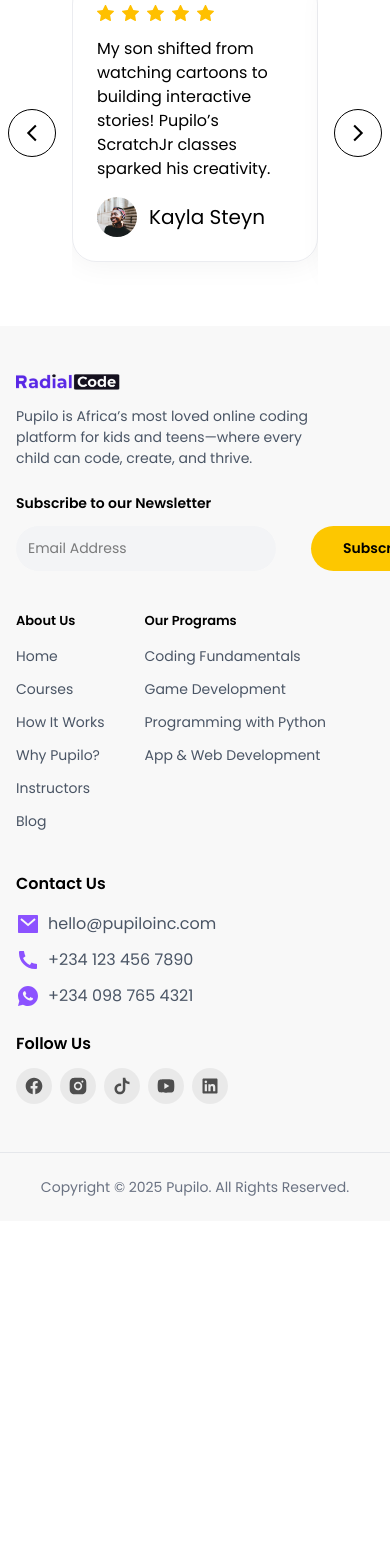
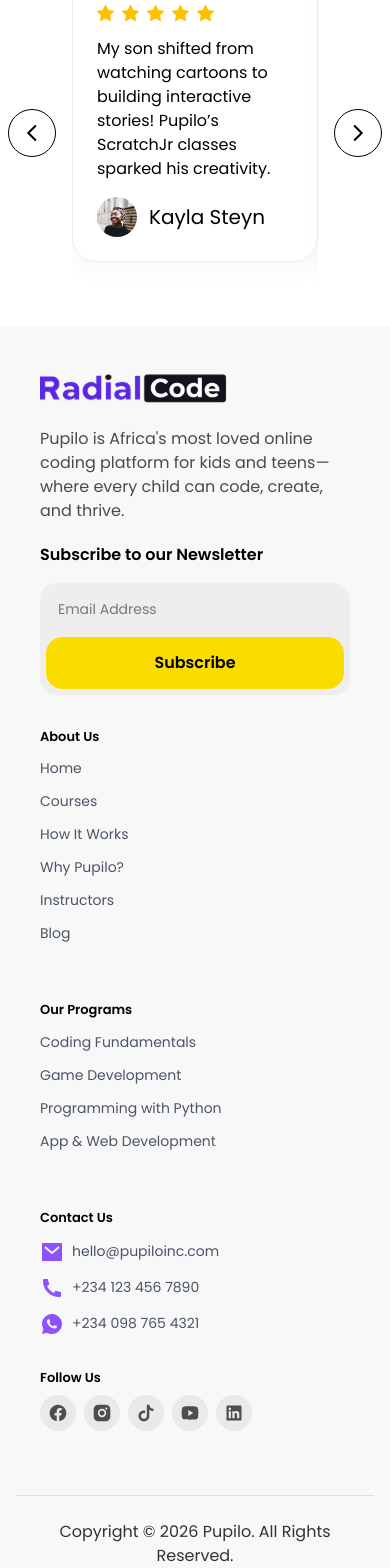
Before and after one commit to Nitik-Banwala/team-project, a React (Vite) app: page / in a window 390 px wide. Shown: the part 5164-6732 px from the top of the page. Before the commit the page ends 6385 px from the top, so only its background shows below. Built offline with nearby package versions, Linux system fonts and the light colour scheme.

Commit message:
make footer responsive

```diff
--- a/src/App.jsx
+++ b/src/App.jsx
@@ -14,7 +14,7 @@
   return (
     <>
       <Navbar/>
-      <Hero />
+       <Hero />
       <HeroSlider />
       <Blogs/>
       <PupiloTopic />
--- a/src/components/common/Footer.jsx
+++ b/src/components/common/Footer.jsx
@@ -1,91 +1,115 @@
+
 import { FOOTER_LINKS, CONTACT_ICONS, SOCIAL_ICONS } from "../../utils/helper";
 import Button from "./Button";
 import Icons from "./Icons";
+
 const Footer = () => {
     return (
-        <footer className="w-full bg-[#F8F8F8]">
-            <div className="max-w-285 mx-auto flex flex-col lg:flex-row gap-10 lg:gap-24 pt-12 lg:pt-20 px-4">
-                <div className="max-w-[300px]">
+        <footer className="w-full bg-white-grey px-4">
+            <div className="max-w-360 mx-auto px-6 lg:px-20">
+
+                {/* Main content grid */}
+                <div className="flex min-[1180px]:justify-between min-[1180px]:flex-row flex-col pt-12 lg:pt-20 pb-16">
+
+                    {/* Left: Brand + Newsletter */}
+                    <div className="max-w-[338.1px]">
+                        <a href="">
                             <img
                                 src="/assets/images/png/logo.png"
                                 alt="Radial Code Logo"
-                        className="w-[140px] h-auto mb-4"
+                                className="w-[252.1px] h-7.25 mb-6"
                             />
-                    <p className=" font-normal text-[14px] leading-[150%] tracking-normal text-gray-600 mb-6">
-                        Pupilo is Africa’s most loved online coding platform for kids and
+                        </a>
+
+                        <p className="font-normal text-base leading-[150%] tracking-normal text-black opacity-70 mb-6">
+                            Pupilo is Africa's most loved online coding platform for kids and
                             teens—where every child can code, create, and thrive.
                         </p>
-                    <h3 className="font-semibold text-[14px] mb-3">
+
+                        <h3 className="font-semibold text-base leading-[100%] h-6 mb-3">
                             Subscribe to our Newsletter
                         </h3>
 
-                    <div className="flex items-center bg-gray-100 rounded-full p-full w-full max-w-[260px]">
+                        <div className="flex max-[400px]:flex-col flex-row max-[400px]:p-1.5 items-stretch sm:items-center bg-black/4 min-[400px]:rounded-[400px] rounded-2xl sm:rounded-full  w-full max-w-[338.1px] gap-2 sm:gap-0">
                             <input
                                 type="email"
                                 placeholder="Email Address"
-                            className="flex-1 bg-transparent px-3 text-sm outline-none"
+                                className="flex-1 bg-transparent px-3 py-2.5 sm:py-0 text-sm outline-none w-full"
                             />
                             <Button
                                 text={"Subscribe"}
-                            className="bg-yellow-400 px-8 py-3 rounded-full text-sm font-medium hover:bg-yellow-500 transition"
+                                className="bg-yellow flex justify-center items-center  min-[400px]:rounded-full rounded-2xl border border-yellow text-base font-semibold hover:bg-white max-[400px]:w-full min-[400px]:w-[146.1px] h-[52.1px]"
                             />
                         </div>
                     </div>
-                <div className="flex flex-col sm:flex-row flex-wrap gap-10 sm:gap-16">
 
-                    <div className="lg:flex-row flex sm:flex-col gap-10 sm:gap-16">
-                        {FOOTER_LINKS.map((section, index) => (
-                            <div key={index}>
-                                <h3 className="font-semibold text-[13px] sm:text-[16px] mb-4">
-                                    {section.title}
+                    {/* Right: Links + Contact — inner grid */}
+                    <div className=" min-[720px]:flex justify-between max-[1179px]:w-full max-[1180px]:mt-8 flex-row gap-[56.1px] grid grid-cols-2 max-[510px]:grid-cols-1 ">
+
+                        {/* About Us */}
+                        <div className="max-w-[102.1px]">
+                            <h3 className="font-semibold text-[13px] sm:text-[16px] mb-3">
+                                {FOOTER_LINKS[0].title}
                             </h3>
-
                             <ul className="space-y-3 text-gray-600">
-                                    {section.links.map((link, i) => (
-                                        <li
-                                            key={i}
-                                            className="cursor-pointer hover:text-black transition text-[14px] sm:text-[16px]">
-                                            {link}
+                                {FOOTER_LINKS[0].links.map((link, i) => (
+                                    <li key={i} className="cursor-pointer hover:text-black transition text-[14px] sm:text-[16px]">
+                                        <a href="">{link}</a>
                                     </li>
                                 ))}
                             </ul>
                         </div>
-                        ))}
-                    </div>
-                    <div>
-                        <h3 className="font-semibold mb-4">Contact Us</h3>
-                        <ul className="space-y-3 text-gray-600 mb-6">
-                            {CONTACT_ICONS.map((item, index) => (
-                                <li
-                                    key={index}
-                                    className="cursor-pointer hover:text-black flex items-center gap-2"
-                                >
-                                    <Icons icon={item.icon} />
-                                    <span>{item.text}</span>
+
+                        {/* Our Programs */}
+                        <div className="max-w-[208.1px]">
+                            <h3 className="font-semibold text-[13px] sm:text-[16px] mb-3">
+                                {FOOTER_LINKS[1].title}
+                            </h3>
+                            <ul className="space-y-3 text-gray-600">
+                                {FOOTER_LINKS[1].links.map((link, i) => (
+                                    <li key={i} className="cursor-pointer hover:text-black transition text-[14px] sm:text-[16px]">
+                                        <a href="">{link}</a>
                                     </li>
                                 ))}
                             </ul>
-                        <h4 className="font-semibold mb-3">Follow Us</h4>
-                        <div className="flex gap-2 mt-3">
+                        </div>
+
+                        {/* Contact + Social */}
+                        <div className=" max-w-[212.1px]">
+                            <h3 className="font-semibold text-[13px] sm:text-[16px] mb-3">Contact Us</h3>
+                            <ul className="space-y-3 text-gray-600 mb-8">
+                                {CONTACT_ICONS.map((item, index) => (
+                                    <li key={index} className="cursor-pointer hover:text-black flex items-center gap-2">
+                                        <a href="" className="flex items-center gap-2 text-[14px] sm:text-[16px]">
+                                            <Icons icon={item.icon} />
+                                            <span>{item.text}</span>
+                                        </a>
+                                    </li>
+                                ))}
+                            </ul>
+
+                            <h4 className="font-semibold text-[13px] sm:text-[16px] mb-2">Follow Us</h4>
+                            <div className="flex gap-2">
                                 {SOCIAL_ICONS.map((item, index) => (
-                                <a
-                                    key={index}
-                                    href={item.link}
-                                    className=""
-                                >
+                                    <a key={index} href={item.link}>
                                         <Icons icon={item.icon} />
                                     </a>
                                 ))}
                             </div>
                         </div>
+
                     </div>
                 </div>
-            <div className="border-t border-gray-200 mt-12">
-                <div className="max-w-285 mx-auto py-6 text-center text-gray-500 text-sm">
-                    Copyright © 2025 Pupilo. All Rights Reserved.
+            </div>
+
+            {/* Bottom copyright bar */}
+            <div className="border-t border-custom-grey/10">
+                <div className="max-w-[1440px] mx-auto px-6 lg:px-20 py-6 text-center font-normal opacity-80 leading-[150%] text-black text-base">
+                    Copyright © {new Date().getFullYear()} Pupilo. All Rights Reserved.
                 </div>
             </div>
         </footer>
     );
 };
+
 export default Footer;
--- a/src/index.css
+++ b/src/index.css
@@ -13,6 +13,7 @@
   /* Colors */
   --color-grey: #4e4e4e;
   --color-purple: #8c52ff;
+  --color-custom-grey: #000000;
   --color-yellow: #f9dc00;
   --color-black: #010101;
   --color-white-grey: #f8f8f8;
```
Lines whose indentation alone changed are shown as unchanged.
